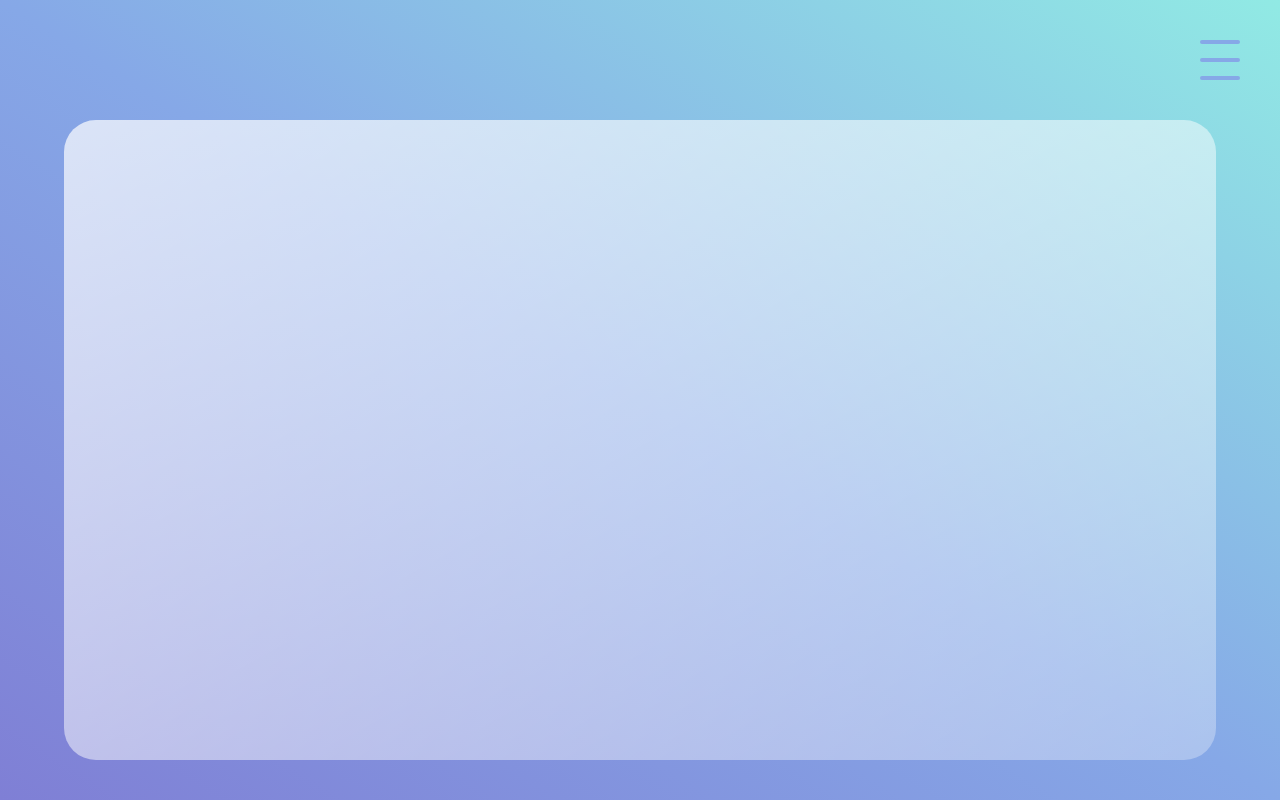
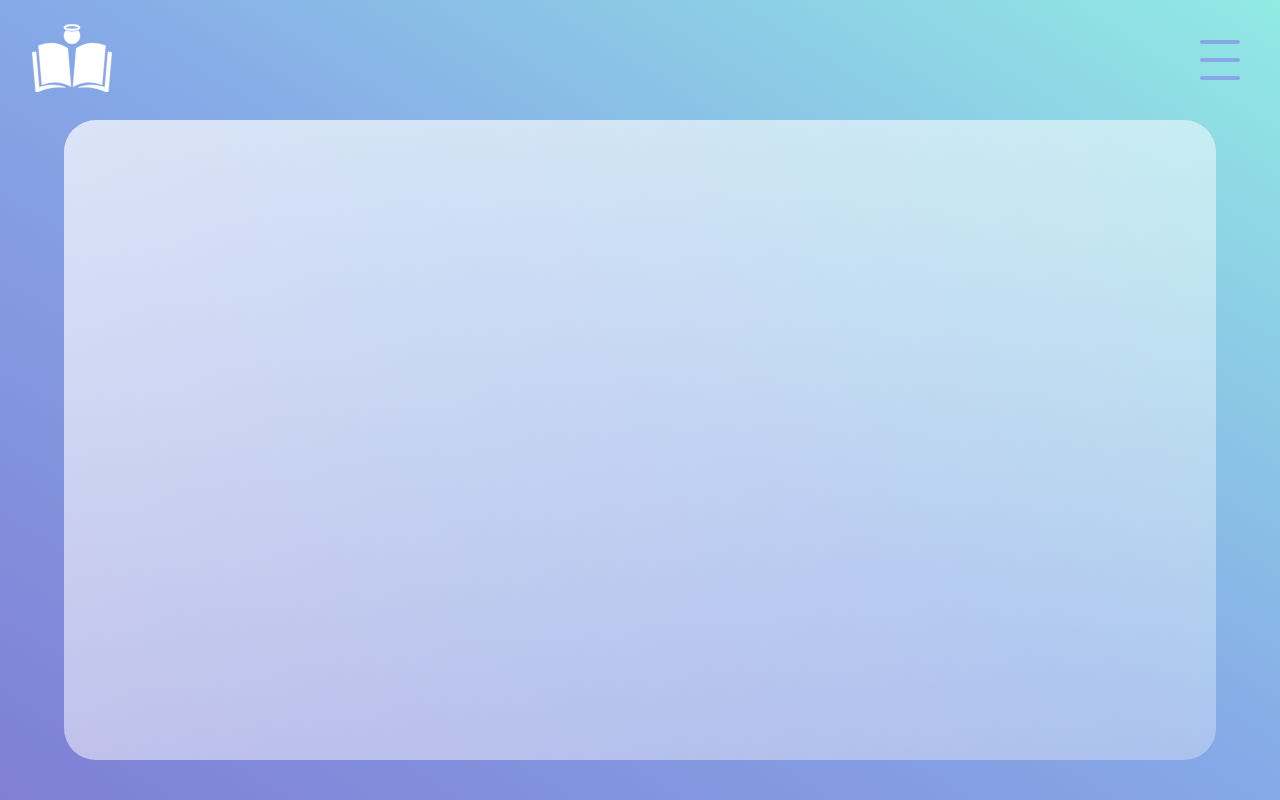
Before and after one commit to bob-mw/anjosDaEducacao, a React (Create React App) app in the folder front/: page /mural in a window 1280 px wide. Built offline with nearby package versions, Linux system fonts and the light colour scheme.

Commit message:
Logo implemented

```diff
--- a/front/src/components/Menu/styled.jsx
+++ b/front/src/components/Menu/styled.jsx
@@ -1,5 +1,4 @@
 import styled from 'styled-components'
-import { motion } from 'framer-motion'
 
 export const Sidebar = styled.div`
   position: absolute;
--- a/front/src/components/pages/Mural/index.jsx
+++ b/front/src/components/pages/Mural/index.jsx
@@ -8,6 +8,7 @@ const Mural = () => {
     return (
         <>
         <S.Background>
+            <S.LogoNavbar/>
             <Menu/>
             <S.Panel>
 
--- a/front/src/components/pages/Mural/styled.jsx
+++ b/front/src/components/pages/Mural/styled.jsx
@@ -1,4 +1,13 @@
 import styled from 'styled-components'
+
+import Logo from '../../Logo'
+
+export const LogoNavbar = styled(Logo)`
+  position: absolute;
+  top: 1.5rem;
+  left: 2rem;
+  width: 5rem;
+`
 
 export const Background = styled.main`
     min-height: 100vh;
```
